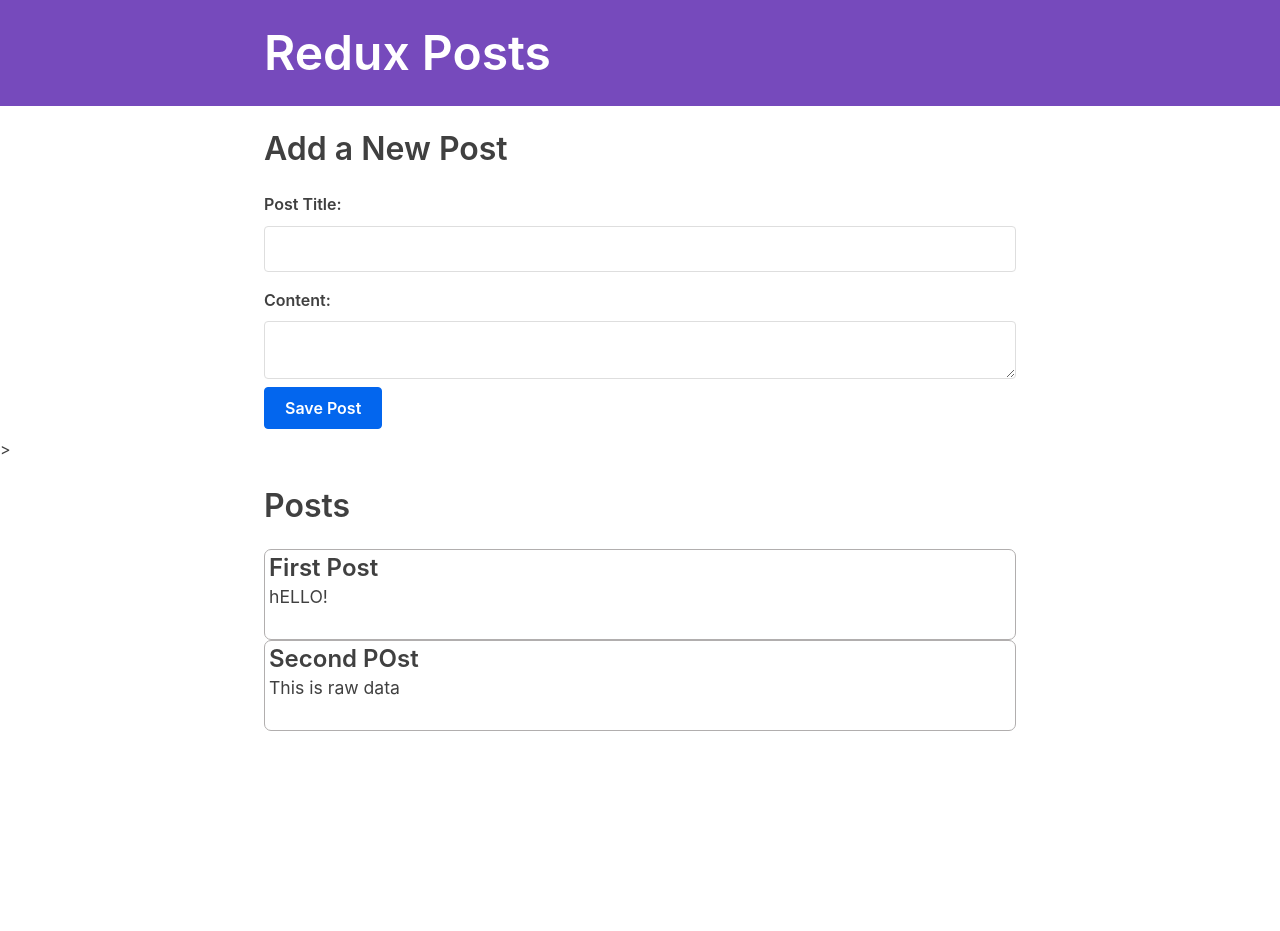
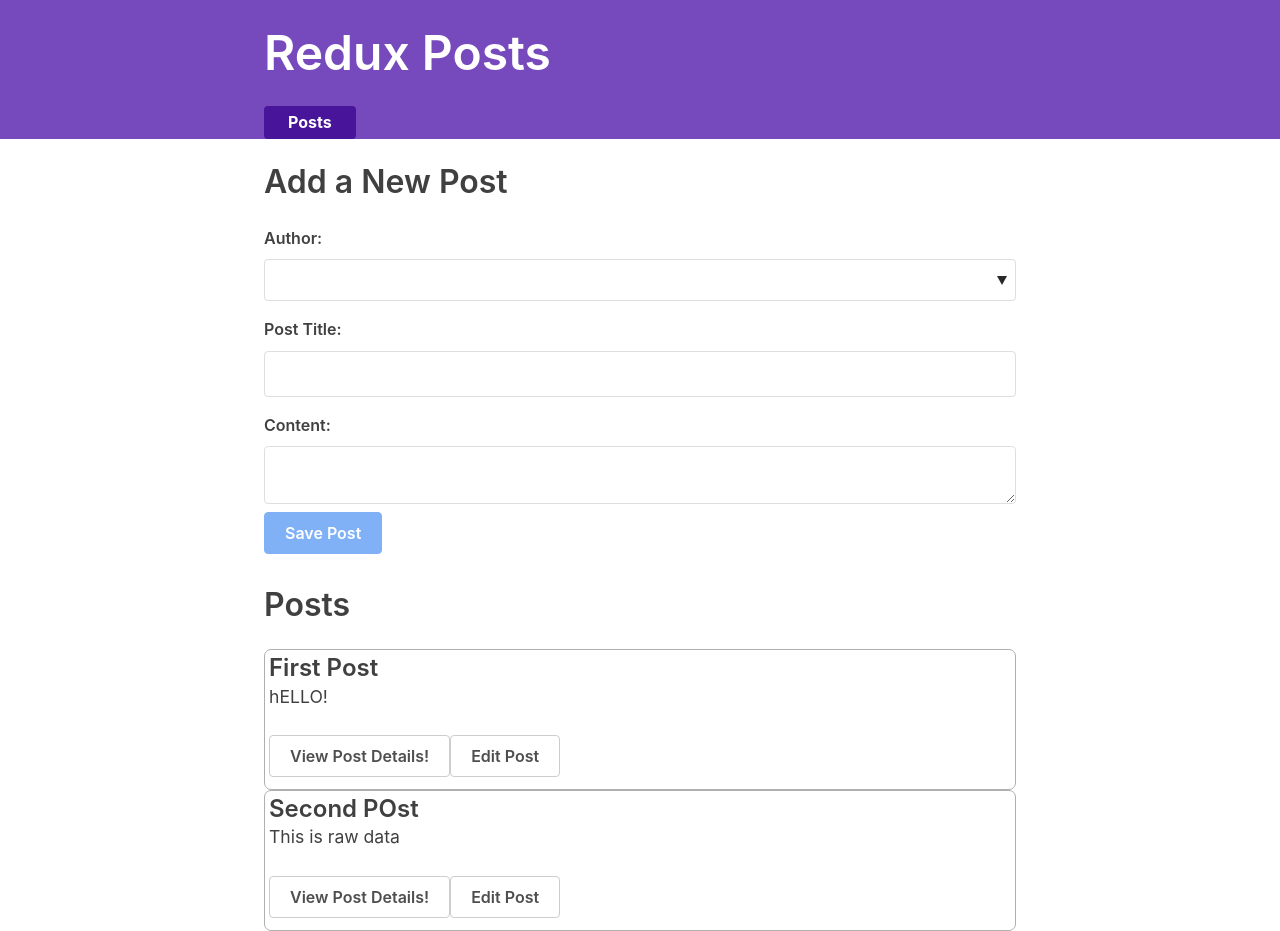
Before and after one commit to rizikolik/BlogPost, a React (Create React App) app: page / in a window 1280 px wide. Before the commit the page ends 800 px from the top, so only its background shows below. Built offline with nearby package versions, Linux system fonts and the light colour scheme; what miragejs, txtgen would draw is missing.

Commit message:
added users

```diff
--- a/src/App.js
+++ b/src/App.js
@@ -8,7 +8,9 @@ import {
 
 import { Navbar } from "./app/Navbar";
 import { PostsList } from "../src/features/posts/postsList";
+import { SinglePostPage } from "../src/features/posts/SinglePostPage";
 import { AddPostForm } from "../src/features/posts/addPostForm";
+import { EditPostPage } from "../src/features/posts/EditPostPage";
 
 function App() {
   return (
@@ -21,11 +23,13 @@ function App() {
             path="/"
             render={() => (
               <Fragment>
-                <AddPostForm />>
+                <AddPostForm />
                 <PostsList />
               </Fragment>
             )}
           />
+          <Route exact path="/posts/:postId" component={SinglePostPage} />
+          <Route exact path="/posts/:postId/edit" component={EditPostPage} />
 
           <Redirect to="/" />
         </Switch>
--- a/src/app/Navbar.js
+++ b/src/app/Navbar.js
@@ -1,4 +1,5 @@
 import React from "react";
+import { Link } from "react-router-dom";
 
 export const Navbar = () => {
   return (
@@ -7,7 +8,9 @@ export const Navbar = () => {
         <h1>Redux Posts</h1>
 
         <div className="navContent">
-          <div className="navLinks"></div>
+          <div className="navLinks">
+            <Link to="/posts">Posts</Link>
+          </div>
         </div>
       </section>
     </nav>
--- a/src/app/store.js
+++ b/src/app/store.js
@@ -1,8 +1,11 @@
 import { configureStore } from "@reduxjs/toolkit";
 import postReducer from "../features/posts/postSlice";
 
+import userReducer from "../features/users/usersSlice";
+
 export default configureStore({
   reducer: {
-    posts: postReducer
+    posts: postReducer,
+    users: userReducer
   }
 });
--- /dev/null
+++ b/src/features/posts/EditPostPage.js
@@ -0,0 +1,51 @@
+import React, { useState } from "react";
+import { useDispatch, useSelector } from "react-redux";
+import { useHistory } from "react-router-dom";
+
+import { postUpdated } from "./postSlice";
+
+export const EditPostPage = ({ match }) => {
+  const { postId } = match.params;
+
+  const post = useSelector((state) =>
+    state.posts.find((post) => post.id === postId)
+  );
+  const [title, setTitle] = useState(post.title);
+  const [content, setContent] = useState(post.content);
+
+  const dispatch = useDispatch();
+  const history = useHistory();
+
+  const onTitleChanged = (e) => setTitle(e.target.value);
+  const onContentChanged = (e) => setContent(e.target.value);
+
+  const onSavePostClicked = () => {
+    if (title && content) {
+      dispatch(postUpdated({ id: postId, title, content }));
+      history.push(`/posts/${postId}`);
+    }
+  };
+  return (
+    <section>
+      <form>
+        <label htmlFor="postTitle">Post Title:</label>
+        <input
+          type="text"
+          id="postTitle"
+          name="postTitle"
+          onChange={onTitleChanged}
+        />
+        <label htmlFor="postContent">Content:</label>
+        <input
+          type="text"
+          id="postContent"
+          name="postContent"
+          onChange={onContentChanged}
+        />
+        <button type="button" onClick={onSavePostClicked}>
+          Save Post
+        </button>
+      </form>
+    </section>
+  );
+};
--- /dev/null
+++ b/src/features/posts/SinglePostPage.js
@@ -0,0 +1,21 @@
+import React from "react";
+import { useSelector } from "react-redux";
+
+export const SinglePostPage = ({ match }) => {
+  const { postId } = match.params;
+
+  const post = useSelector((state) =>
+    state.posts.find((post) => post.id === postId)
+  );
+
+  return !post ? (
+    <h2>Post couldnt find...</h2>
+  ) : (
+    <section>
+      <article className="post">
+        <h2>{post.title}</h2>
+        <p className="post-content">{post.content}</p>
+      </article>
+    </section>
+  );
+};
--- a/src/features/posts/addPostForm.js
+++ b/src/features/posts/addPostForm.js
@@ -1,5 +1,5 @@
 import React, { useState } from "react";
-import { useDispatch } from "react-redux";
+import { useDispatch, useSelector } from "react-redux";
 import { nanoid } from "@reduxjs/toolkit";
 import { postAdded } from "./postSlice";
 
@@ -7,15 +7,21 @@ export const AddPostForm = () => {
   const [title, setTitle] = useState("");
   const dispatch = useDispatch();
   const [content, setContent] = useState("");
+  const [userId, setUserId] = useState("");
+
+  const users = useSelector((state) => state.users);
+
   const onTitleChanged = (e) => setTitle(e.target.value);
   const onContentChanged = (e) => setContent(e.target.value);
+  const onAuthorChanged = (e) => setUserId(e.target.value);
+
   const onSavePostClicked = () => {
     if (title && content) {
       dispatch(
         postAdded({
-          id: nanoid(),
           title,
-          content
+          content,
+          userId
         })
       );
 
@@ -23,10 +29,23 @@ export const AddPostForm = () => {
       setContent("");
     }
   };
+  const canSave = Boolean(title) && Boolean(content) && Boolean(userId);
+
+  const usersOptions = users.map((user) => (
+    <option key={user.id} value={user.id}>
+      {user.name}
+    </option>
+  ));
+
   return (
     <section>
       <h2>Add a New Post</h2>
       <form>
+        <label htmlFor="postAuthor">Author:</label>
+        <select id="postAuthor" value={userId} onChange={onAuthorChanged}>
+          <option value=""></option>
+          {usersOptions}
+        </select>
         <label htmlFor="postTitle">Post Title:</label>
         <input
           type="text"
@@ -42,7 +61,7 @@ export const AddPostForm = () => {
           value={content}
           onChange={onContentChanged}
         />
-        <button type="button" onClick={onSavePostClicked}>
+        <button type="button" onClick={onSavePostClicked} disabled={!canSave}>
           Save Post
         </button>
       </form>
--- a/src/features/posts/postSlice.js
+++ b/src/features/posts/postSlice.js
@@ -1,4 +1,4 @@
-import { createSlice } from "@reduxjs/toolkit";
+import { createSlice, nanoid } from "@reduxjs/toolkit";
 
 const initialState = [
   { id: 1, title: "First Post", content: "   hELLO!" },
@@ -13,11 +13,32 @@ const postSlice = createSlice({
   name: "posts",
   initialState,
   reducers: {
-    postAdded(state, action) {
-      state.push(action.payload);
+    postAdded: {
+      reducer(state, action) {
+        state.push(action.payload);
+      },
+      prepare(title, content, userId) {
+        return {
+          payload: {
+            id: nanoid(),
+            title,
+            content,
+            user: userId
+          }
+        };
+      }
+    },
+    postUpdated(state, action) {
+      const { id, title, content } = action.payload;
+
+      const existingPost = state.find((post) => post.id === id);
+      if (existingPost) {
+        existingPost.title = title;
+        existingPost.content = content;
+      }
     }
   }
 });
-export const { postAdded } = postSlice.actions;
+export const { postAdded, postUpdated } = postSlice.actions;
 
 export default postSlice.reducer;
--- a/src/features/posts/postsList.js
+++ b/src/features/posts/postsList.js
@@ -1,5 +1,6 @@
 import React from "react";
 import { useSelector } from "react-redux";
+import { Link } from "react-router-dom";
 
 export const PostsList = () => {
   const posts = useSelector((state) => state.posts);
@@ -8,6 +9,12 @@ export const PostsList = () => {
     <article className="post-excerpt" key={post.id}>
       <h3>{post.title}</h3>
       <p>{post.content.substring(0, 100)}</p>
+      <Link to={`/posts/${post.id}`} className="button muted-button">
+        View Post Details!
+      </Link>
+      <Link to={`posts/${post.id}/edit`} className="button muted-button">
+        Edit Post
+      </Link>
     </article>
   ));
 
--- /dev/null
+++ b/src/features/users/usersSlice.js
@@ -0,0 +1,15 @@
+import { createSlice } from "@reduxjs/toolkit";
+
+const initialState = [
+  { id: "0", name: "Tianna Jenkins" },
+  { id: "1", name: "Kevin Grant" },
+  { id: "2", name: "Madison Price" }
+];
+
+export const UserSlice = createSlice({
+  name: "users",
+  initialState,
+  reducers: {}
+});
+
+export default UserSlice.reducer;
```
